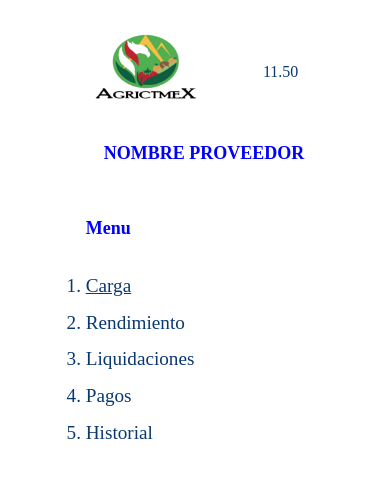
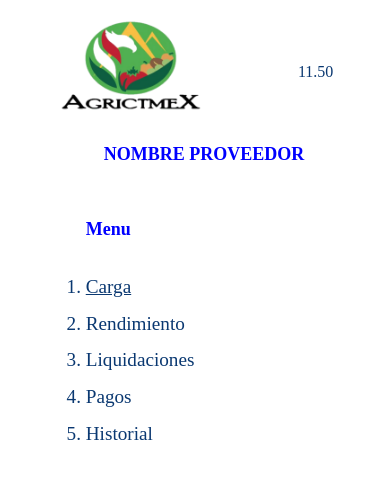
Before and after one commit to erikapcamberosr/proveedores, a plain HTML site: page index.html in a window 390 px wide. Drawn offline with Linux system fonts and the light colour scheme; a web font is replaced by a local one.

Commit message:
modificamos header del index

```diff
--- a/index.html
+++ b/index.html
@@ -14,7 +14,7 @@
 
 <body>
 	<header>
-		<div class="caja_header">
+		<div class="caja_header_index">
 			<img src="imagenes/1_intento.png" alt="logo empresa">
 			<p>11.50</p>
 		</div>
--- a/style.css
+++ b/style.css
@@ -173,6 +173,15 @@ footer {
         height: auto;
     }
 
+    .caja_header_index{
+        width: auto;
+        height: auto;
+        display: flex;
+        justify-content: space-around;
+        align-items: center;
+        padding: 15px 10px;
+    }
+
     .caja_header_carga{
         width: auto;
         height: auto;
```
